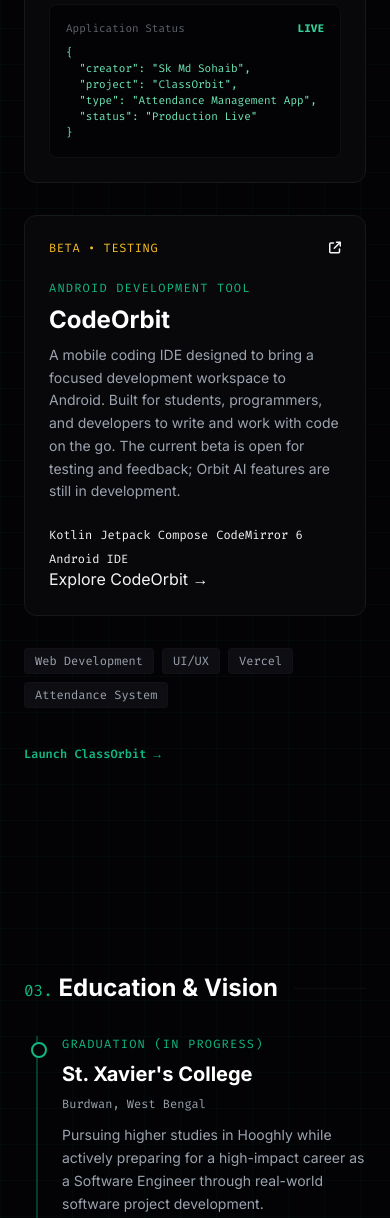
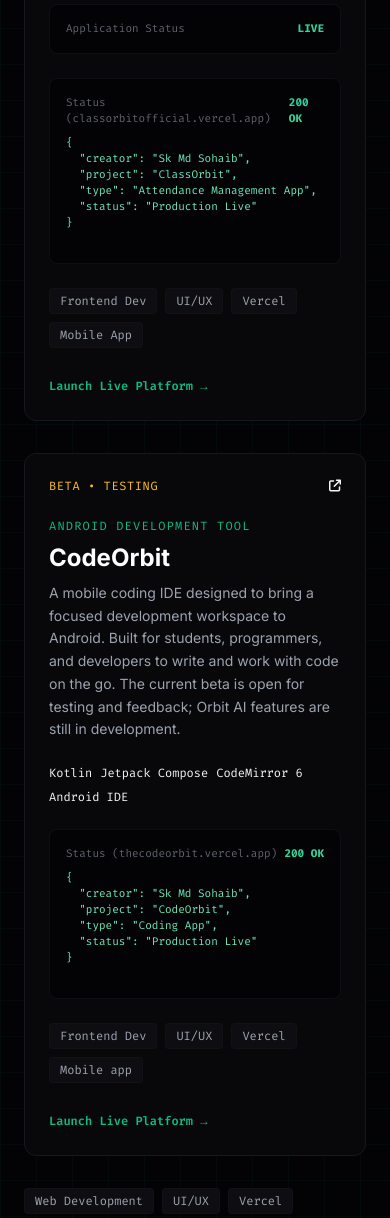
Before and after one commit to skmd-sohaib/skmdsohaib, a plain HTML site: page index.html in a window 390 px wide. Shown: the part 3860-5078 px from the top of the page. Drawn offline with nearby package versions, Linux system fonts and the light colour scheme; animation ran at ten frames a second.

Commit message:
Update index.html

```diff
--- a/index.html
+++ b/index.html
@@ -542,14 +542,36 @@
             <span>Application Status</span>
             <span class="text-emerald-400 font-bold">LIVE</span>
         </div>
-
-        <pre class="text-emerald-300 text-[11px] sm:text-xs overflow-x-auto">{
+    </div>
+
+                        <!-- API Response Preview Box -->
+                    <div class="bg-brand-black p-4 rounded-lg border border-brand-lightgray/60 font-mono text-xs text-brand-textMuted space-y-2 scanline-box">
+                        <div class="flex justify-between text-[11px] text-brand-textMuted/60">
+                            <span>Status (classorbitofficial.vercel.app)</span>
+                            <span class="text-emerald-400 font-bold">200 OK</span>
+                        </div>
+                        <pre class="text-emerald-300 text-[11px] sm:text-xs overflow-x-auto">
+{
   "creator": "Sk Md Sohaib",
   "project": "ClassOrbit",
   "type": "Attendance Management App",
   "status": "Production Live"
-}</pre>
-    </div>
+}
+                        </pre>
+                    </div>
+
+                    <div class="flex flex-wrap gap-2 font-mono text-xs">
+                        <span class="px-2.5 py-1 bg-brand-gray rounded border border-brand-lightgray/40 text-brand-textMuted hover:border-brand-accent hover:text-white transition-all">Frontend Dev</span>
+                        <span class="px-2.5 py-1 bg-brand-gray rounded border border-brand-lightgray/40 text-brand-textMuted hover:border-brand-accent hover:text-white transition-all">UI/UX</span>
+                        <span class="px-2.5 py-1 bg-brand-gray rounded border border-brand-lightgray/40 text-brand-textMuted hover:border-brand-accent hover:text-white transition-all">Vercel</span>
+                        <span class="px-2.5 py-1 bg-brand-gray rounded border border-brand-lightgray/40 text-brand-textMuted hover:border-brand-accent hover:text-white transition-all">Mobile App</span>
+                    </div>
+
+                    <div>
+                        <a href="https://classorbitofficial.vercel.app" target="_blank" rel="noopener noreferrer" class="inline-flex items-center gap-2 text-xs font-mono text-brand-accent hover:underline hover:translate-x-1 transition-transform font-semibold">
+                            Launch Live Platform →
+                        </a>
+                    </div>
 </article>
 
     <!-- PROJECT 4: CodeOrbit -->
@@ -592,12 +614,34 @@
         <span>Android IDE</span>
     </div>
 
-    <a href="https://thecodeorbit.vercel.app/"
-       target="_blank"
-       rel="noopener noreferrer">
-        Explore CodeOrbit →
-    </a>
-
+                        <!-- API Response Preview Box -->
+                    <div class="bg-brand-black p-4 rounded-lg border border-brand-lightgray/60 font-mono text-xs text-brand-textMuted space-y-2 scanline-box">
+                        <div class="flex justify-between text-[11px] text-brand-textMuted/60">
+                            <span>Status (thecodeorbit.vercel.app)</span>
+                            <span class="text-emerald-400 font-bold">200 OK</span>
+                        </div>
+                        <pre class="text-emerald-300 text-[11px] sm:text-xs overflow-x-auto">
+{
+  "creator": "Sk Md Sohaib",
+  "project": "CodeOrbit",
+  "type": "Coding App",
+  "status": "Production Live"
+}
+                        </pre>
+                    </div>
+
+                    <div class="flex flex-wrap gap-2 font-mono text-xs">
+                        <span class="px-2.5 py-1 bg-brand-gray rounded border border-brand-lightgray/40 text-brand-textMuted hover:border-brand-accent hover:text-white transition-all">Frontend Dev</span>
+                        <span class="px-2.5 py-1 bg-brand-gray rounded border border-brand-lightgray/40 text-brand-textMuted hover:border-brand-accent hover:text-white transition-all">UI/UX</span>
+                        <span class="px-2.5 py-1 bg-brand-gray rounded border border-brand-lightgray/40 text-brand-textMuted hover:border-brand-accent hover:text-white transition-all">Vercel</span>
+                        <span class="px-2.5 py-1 bg-brand-gray rounded border border-brand-lightgray/40 text-brand-textMuted hover:border-brand-accent hover:text-white transition-all">Mobile app</span>
+                    </div>
+
+                    <div>
+                        <a href="https://thecodeorbit.vercel.app/" target="_blank" rel="noopener noreferrer" class="inline-flex items-center gap-2 text-xs font-mono text-brand-accent hover:underline hover:translate-x-1 transition-transform font-semibold">
+                            Launch Live Platform →
+                        </a>
+                    </div>
 </article>
 
     <!-- TECH STACK -->
```
